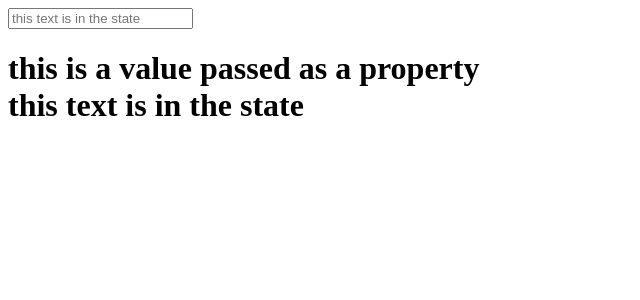
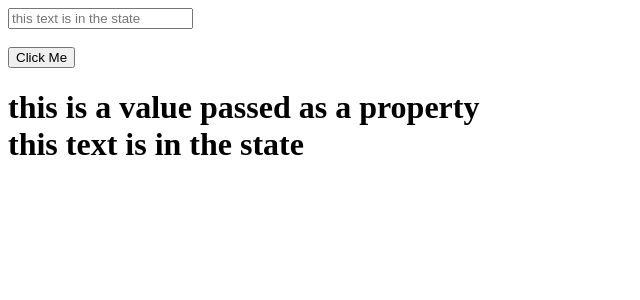
Before and after one commit to evannorton/covalence-reacting-to-react, a React (Create React App) app: page / in a window 1280 px wide. Shown: the top 300 px of the page, without its empty margins (0-640 px from the left). Built offline with nearby package versions, Linux system fonts and the light colour scheme.

Commit message:
objective 8

```diff
--- a/src/components/App.jsx
+++ b/src/components/App.jsx
@@ -14,12 +14,22 @@ class App extends Component {
         super(props);
 
         this.state = {
-            text: "this text is in the state"
+            text: "this text is in the state",
+            value: "",
+            hasLoaded: false
         };
     }
 
     handleInput(value) {
         this.setState({ value });
+    }
+
+    handleClick(hasLoaded) {
+        if (this.state.hasLoaded === false) {
+            this.setState({ hasLoaded });
+        } else {
+            this.setState({ hasLoaded });
+        }
     }
 
     render() {
@@ -29,7 +39,14 @@ class App extends Component {
                     placeholder={ this.state.text }
                     onChange={(event) => this.handleInput(event.target.value)}
                 />
-                <h1>{this.props.value}<br />{this.state.text}</h1>
+                <br />
+                <br />
+                <button
+                    onClick={(event) => this.handleClick(this.state.hasLoaded)}
+                >Click Me</button>
+                <h1>{this.props.value}
+                <br />
+                {this.state.text}</h1>
             </React.Fragment>
         );
     }
```
